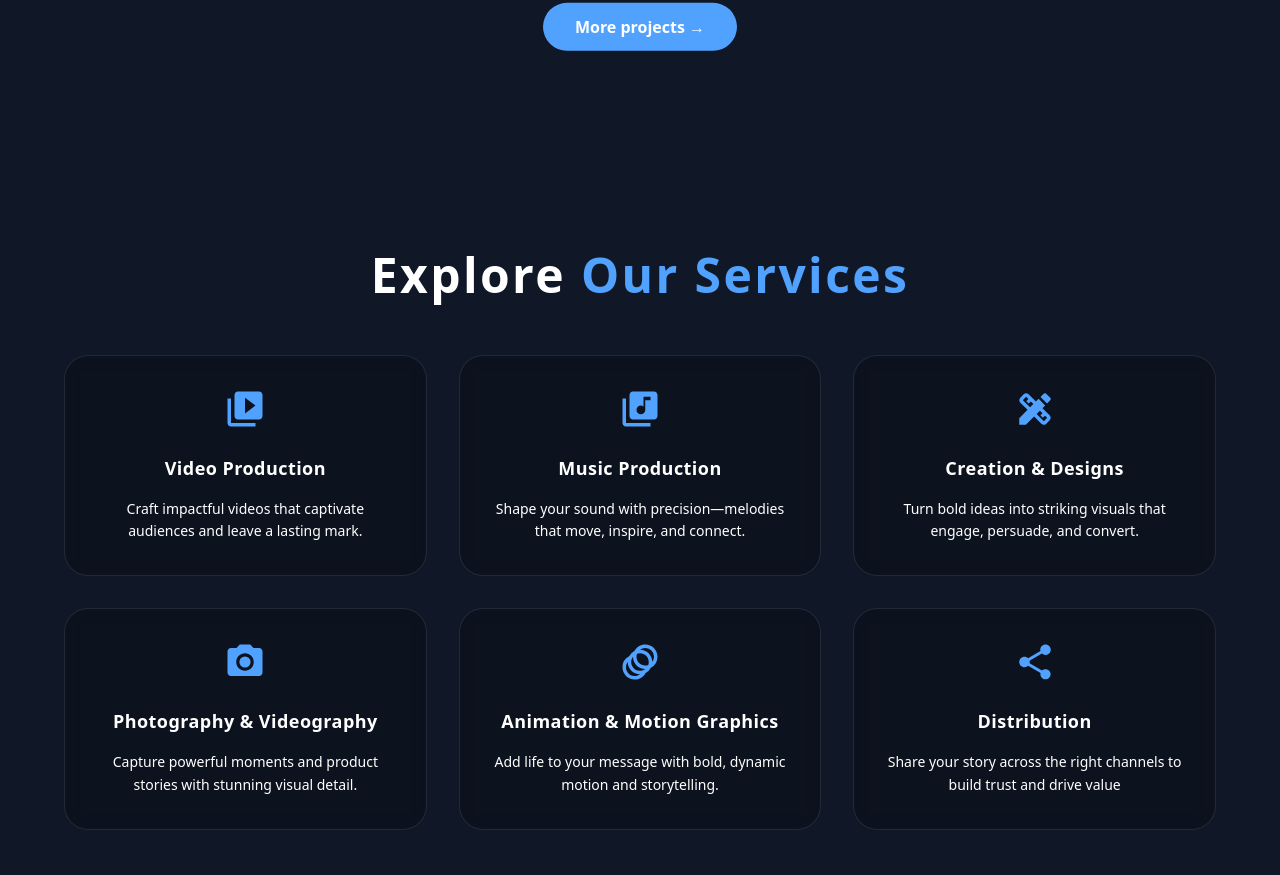
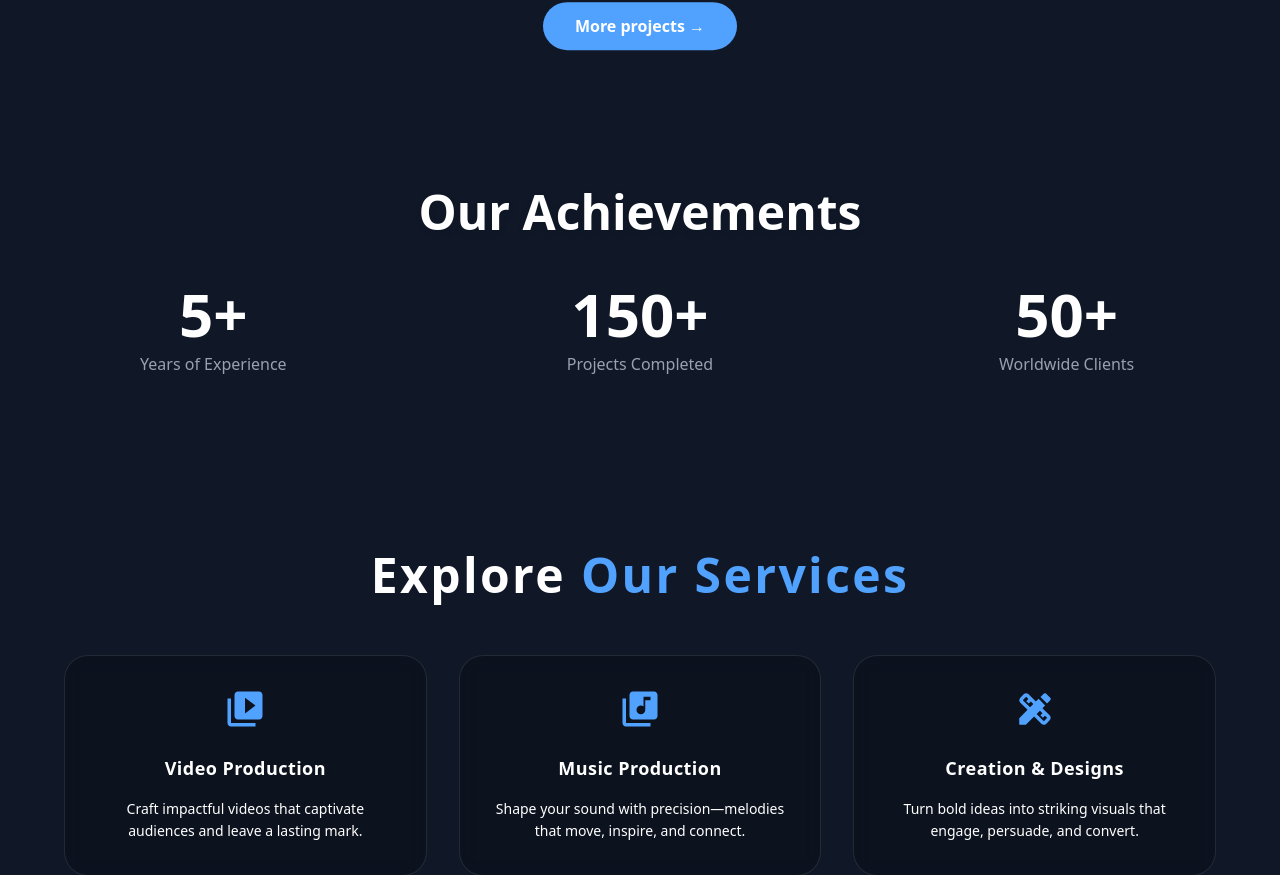
Before and after one commit to Akhilesh10gupta/musiz_v2, a Next.js app: page / in a window 1280 px wide. Shown: the part 1472-2347 px from the top of the page. Built offline with nearby package versions, Linux system fonts and the light colour scheme.

Commit message:
coundown secton complee

```diff
--- a/app/page.tsx
+++ b/app/page.tsx
@@ -8,6 +8,7 @@ import dynamic from 'next/dynamic'
 
 const Hero = dynamic(() => import('@/components/Hero'))
 const Projects = dynamic(() => import('@/components/Projects'))
+const CounterSection = dynamic(() => import('@/components/CounterSection'))
 const Services = dynamic(() => import('@/components/Services'))
 const About = dynamic(() => import('@/components/aboutus'))
 
@@ -67,6 +68,7 @@ const Home = () => {
           <Container className="bg-gradient-to-br from-teal-100 via-cyan-50 to-blue-50 max-w-full">
             <Hero />
             <Projects />
+            <CounterSection />
             <Services />
             <About />
           </Container>
--- /dev/null
+++ b/components/CounterSection.tsx
@@ -0,0 +1,43 @@
+'use client'
+import React from 'react';
+import CountUp from 'react-countup';
+import { useInView } from 'react-intersection-observer';
+
+const CounterSection = () => {
+  const { ref, inView } = useInView({
+    triggerOnce: true, // Trigger animation only once
+    threshold: 0.1, // Trigger when 10% of the component is in view
+  });
+
+  return (
+    <div ref={ref} className="relative bg-gray-900 py-12 text-white overflow-hidden">
+      <div className="container mx-auto px-4 relative z-10">
+        <h2 className="text-3xl sm:text-4xl xl:text-5xl font-extrabold text-center text-white drop-shadow-md mb-8">
+          Our Achievements
+        </h2>
+        <div className="grid grid-cols-1 md:grid-cols-3 gap-8 text-center">
+          <div className="p-4">
+            <h3 className="text-4xl sm:text-5xl xl:text-6xl font-bold hero-animated-gradient">
+              {inView ? <CountUp start={0} end={5} duration={2.5} /> : '0'}+
+            </h3>
+            <p className="text-base text-gray-400 mt-2">Years of Experience</p>
+          </div>
+          <div className="p-4">
+            <h3 className="text-4xl sm:text-5xl xl:text-6xl font-bold hero-animated-gradient">
+              {inView ? <CountUp start={0} end={150} duration={2.5} /> : '0'}+
+            </h3>
+            <p className="text-base text-gray-400 mt-2">Projects Completed</p>
+          </div>
+          <div className="p-4">
+            <h3 className="text-4xl sm:text-5xl xl:text-6xl font-bold hero-animated-gradient">
+              {inView ? <CountUp start={0} end={50} duration={2.5} /> : '0'}+
+            </h3>
+            <p className="text-base text-gray-400 mt-2">Worldwide Clients</p>
+          </div>
+        </div>
+      </div>
+    </div>
+  );
+};
+
+export default CounterSection;
--- a/package.json
+++ b/package.json
@@ -32,9 +32,11 @@
     "lucide-react": "^0.513.0",
     "next": "15.3.3",
     "react": "^19.0.0",
+    "react-countup": "^6.5.3",
     "react-dom": "^19.0.0",
     "react-email": "^4.2.12",
     "react-icons": "^5.5.0",
+    "react-intersection-observer": "^10.0.0",
     "react-slick": "^0.30.3",
     "resend": "^6.1.2",
     "slick-carousel": "^1.8.1",
```
Also changed, not shown: 1 other file (tests, documents, lock files or other folders).
